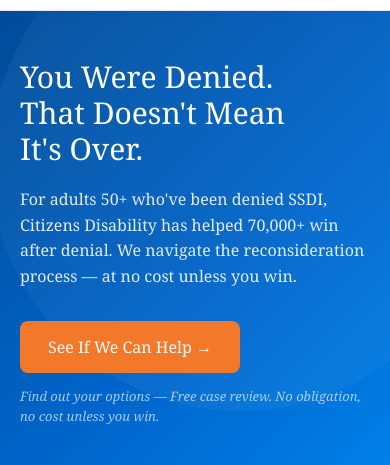
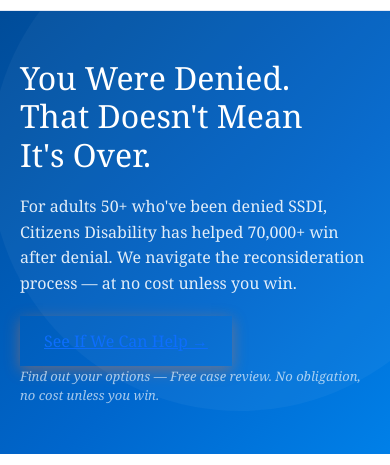
Before and after one commit to mdeldon/cd-landing-pages, a website: page tools/lp-review/lp1-reconsideration.html in a window 390 px wide. Shown: the part 314-779 px from the top of the page. Drawn offline with nearby package versions, Linux system fonts and the light colour scheme; a web font is replaced by a local one.

Commit message:
LP1: desktop center align, larger fonts, prominent CTA

```diff
--- a/tools/lp-review/lp1-reconsideration.html
+++ b/tools/lp-review/lp1-reconsideration.html
@@ -83,6 +83,10 @@
     .lp-nav-cta:hover { background: #d9631c; color: #fff; }
 
     @media (max-width: 768px) {
+      .lp-hero-inner { text-align: left; }
+      .lp-hero h1 { font-size: 32px; }
+      .lp-hero p { font-size: 16px; }
+      .lp-cta-btn { font-size: 16px; padding: 14px 24px; }
       .lp-nav { padding: 12px 20px; }
       .lp-nav-links { display: none; }
     }
@@ -105,18 +109,19 @@
       pointer-events: none;
     }
     .lp-hero-inner {
+      text-align: center;
       max-width: 680px;
       position: relative;
       z-index: 1;
     }
     .lp-hero h1 {
       font-family: 'Merriweather', Georgia, serif;
-      font-size: 44px;
+      font-size: 52px;
       font-weight: 400;
       line-height: 1.2;
       margin-bottom: 20px;
     }
-    .lp-hero p {
+    .lp-hero p { font-size: 20px;
       font-size: 18px;
       color: rgba(255,255,255,0.88);
       line-height: 1.6;
@@ -129,7 +134,7 @@
       margin-top: 14px;
       font-style: italic;
     }
-    .lp-cta-btn {
+    .lp-cta-btn { font-size: 20px; padding: 18px 40px; box-shadow: 0 4px 14px rgba(244,120,42,0.4); }
       display: inline-block;
       background: #f4782a;
       color: #fff;
@@ -146,10 +151,14 @@
     .lp-cta-btn:hover { background: #d9631c; color: #fff; transform: translateY(-1px); }
 
     @media (max-width: 768px) {
+      .lp-hero-inner { text-align: left; }
+      .lp-hero h1 { font-size: 32px; }
+      .lp-hero p { font-size: 16px; }
+      .lp-cta-btn { font-size: 16px; padding: 14px 24px; }
       .lp-hero { padding: 48px 20px 48px; }
       .lp-hero h1 { font-size: 30px; }
-      .lp-hero p { font-size: 16px; }
-      .lp-cta-btn { font-size: 16px; padding: 14px 28px; }
+      .lp-hero p { font-size: 20px; font-size: 16px; }
+      .lp-cta-btn { font-size: 20px; padding: 18px 40px; box-shadow: 0 4px 14px rgba(244,120,42,0.4); } font-size: 16px; padding: 14px 28px; }
     }
 
     /* ── TRUST BAR ── */
@@ -174,6 +183,10 @@
     .lp-trust-icon { font-size: 15px; color: #5BD4A4; }
 
     @media (max-width: 768px) {
+      .lp-hero-inner { text-align: left; }
+      .lp-hero h1 { font-size: 32px; }
+      .lp-hero p { font-size: 16px; }
+      .lp-cta-btn { font-size: 16px; padding: 14px 24px; }
       .lp-trust-bar { padding: 14px 20px; gap: 16px; }
       .lp-trust-item { font-size: 12px; }
     }
@@ -543,6 +556,10 @@
     }
 
     @media (max-width: 768px) {
+      .lp-hero-inner { text-align: left; }
+      .lp-hero h1 { font-size: 32px; }
+      .lp-hero p { font-size: 16px; }
+      .lp-cta-btn { font-size: 16px; padding: 14px 24px; }
       .lp-quiz-container { padding: 32px 24px; }
       .lp-quiz-section { padding: 40px 16px; }
       .quiz-question { font-size: 18px; }
```
